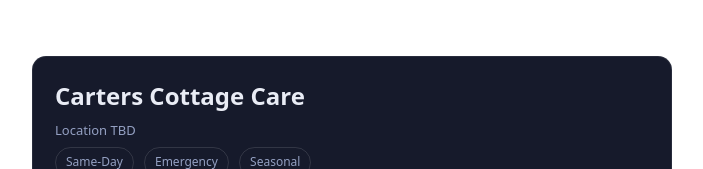
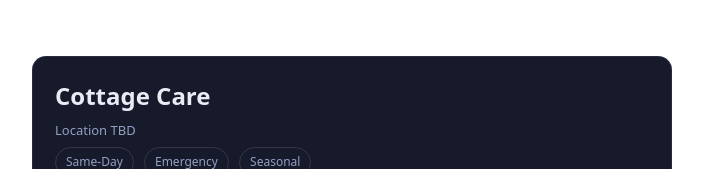
Before and after one commit to carterburley/Carters-Cottage-Care, a plain HTML site: page index.html in a window 1280 px wide. Shown: the top 169 px of the page, without its empty margins (288-991 px from the left). Drawn offline with Linux system fonts and the light colour scheme.

Commit message:
Update index.html

```diff
--- a/index.html
+++ b/index.html
@@ -3,7 +3,7 @@
 <head>
 <meta charset="utf-8">
 <meta name="viewport" content="width=device-width,initial-scale=1">
-<title>Carters Cottage Care</title>
+<title>Cottage Care</title>
 <style>
   body{font:16px/1.4 system-ui,Segoe UI,Roboto,Arial;margin:0;background:#ffffff;color:#0f1220}
   .wrap{max-width:640px;margin:40px auto;padding:16px}
@@ -27,7 +27,7 @@
 <body>
   <div class="wrap">
     <div class="card">
-      <h1>Carters Cottage Care</h1>
+      <h1>Cottage Care</h1>
       <div class="muted">Location TBD</div>
 
       <div>
```
